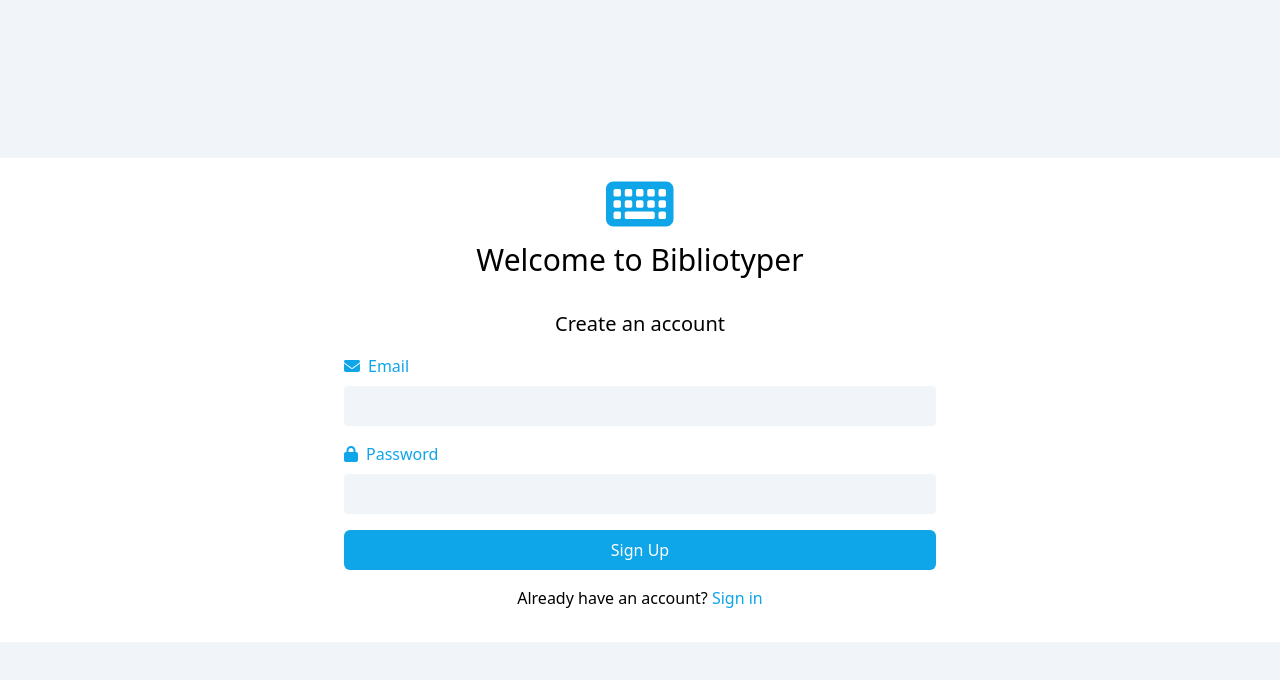
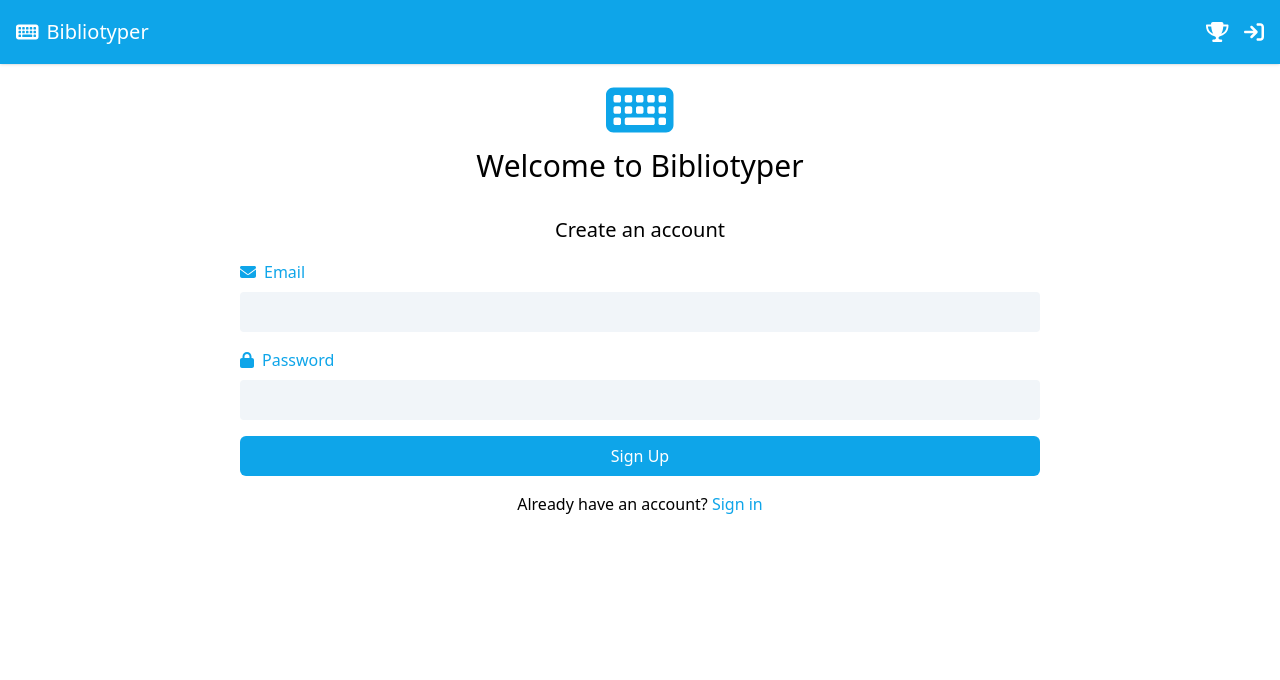
Before and after one commit to Glenn-Chiang/Bibliotyper, a React (Vite) app in the folder frontend/: page /auth/sign-up in a window 1280 px wide. Shown: the top 680 px of the page. Built offline with nearby package versions, Linux system fonts and the light colour scheme; no server answers.

Commit message:
Nested AuthLayout inside RootLayout

```diff
--- a/frontend/src/pages/auth/AuthLayout.tsx
+++ b/frontend/src/pages/auth/AuthLayout.tsx
@@ -4,8 +4,7 @@ import { Outlet } from "react-router";
 
 export default function AuthLayout() {
   return (
-    <div className="w-screen h-screen bg-slate-100 flex justify-center items-center">
-      <main className="bg-white flex flex-col gap-4 justify-center items-center w-full p-4">
+    <main className="w-full bg-white flex flex-col gap-4 justify-center items-center">
       <h1 className="text-3xl flex flex-col gap-2 items-center">
         <FontAwesomeIcon
           icon={faKeyboard}
@@ -13,10 +12,9 @@ export default function AuthLayout() {
         />
         Welcome to Bibliotyper
       </h1>
-        <div className="p-4 w-full sm:w-1/2">
+      <div className="p-4 w-full sm:w-2/3">
         <Outlet />
       </div>
     </main>
-    </div>
   );
 }
```
Also changed, not shown: frontend/src/router.tsx (+8 -8 lines). Lines whose indentation alone changed are shown as unchanged.
